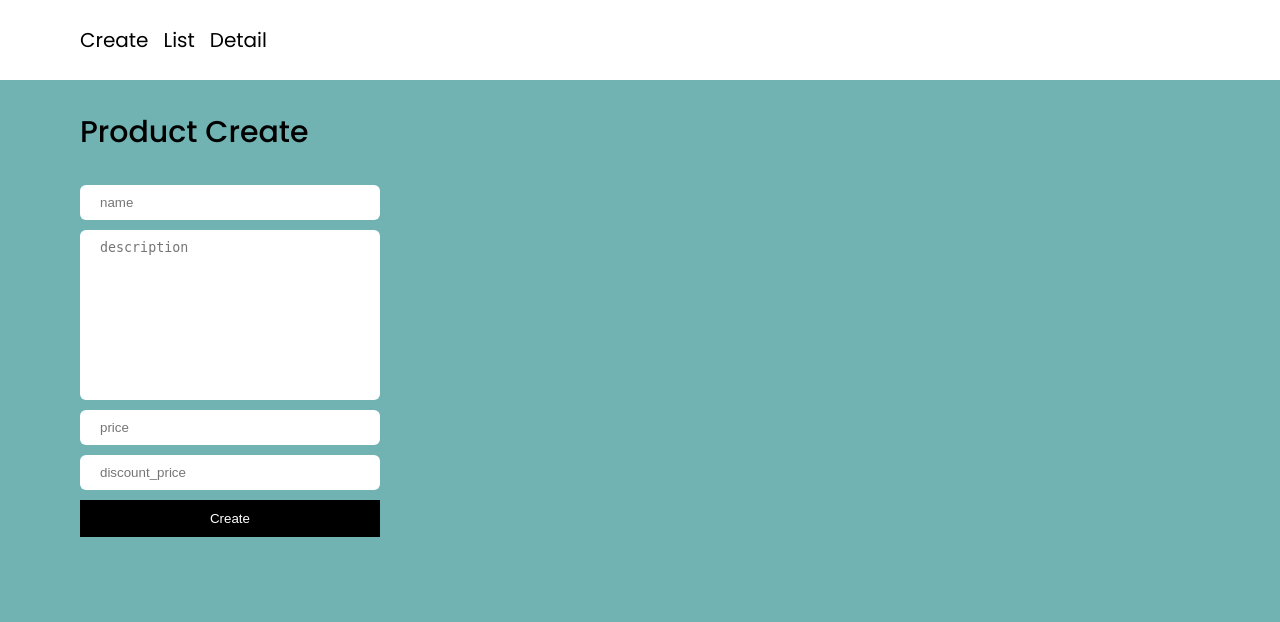
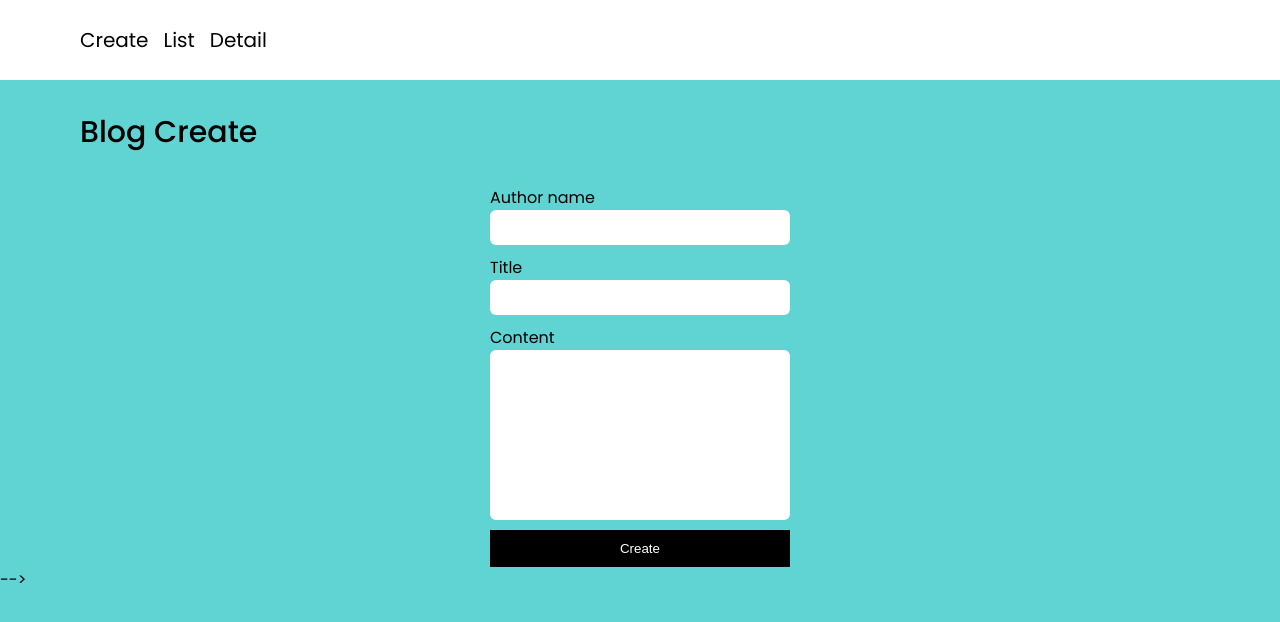
Before and after one commit to Leylahmedova/django-05, a Django app: page /create/ in a window 1280 px wide; the page is wider, and only the part inside the window is pictured. Shown: the top 622 px of that part. Run offline with Django 4.2, Linux system fonts and the light colour scheme.

Commit message:
first commit

```diff
--- a/core/urls.py
+++ b/core/urls.py
@@ -9,5 +9,7 @@ urlpatterns = [
     path("admin/", admin.site.urls),
     path("list/",product_list_view,name='list'),
     path("detail/<int:id>/",product_detail_view,name='detail'),
+    path("update/<int:id>/",product_update_view,name='update'),
+    path("delete/<int:id>/",product_delete_view,name='delete'),
     path('create/',product_create_view,name='create')
 ]
--- a/product/admin.py
+++ b/product/admin.py
@@ -1,4 +1,4 @@
 from django.contrib import admin
-from .models import Product
+from .models import Blog
 # Register your models here.
-admin.site.register(Product)
+admin.site.register(Blog)
--- /dev/null
+++ b/product/forms.py
@@ -0,0 +1,13 @@
+from django import forms
+from .models import Blog
+# class BlogForm(forms.Form):
+#     author_name=forms.CharField()
+#     title=forms.CharField()
+#     content=forms.Textarea()
+
+
+class BlogForm(forms.ModelForm):
+
+    class Meta:
+        model=Blog
+        fields=("author_name","title","content")
--- a/product/models.py
+++ b/product/models.py
@@ -2,14 +2,15 @@ from django.db import models
 
 # Create your models here.
 
-class Product(models.Model):
-    name=models.CharField(max_length=300)
-    description=models.TextField(blank=True,null=True)
-    price=models.FloatField()
-    discount_price=models.FloatField(blank=True,null=True)
+class Blog(models.Model):
+    author_name=models.CharField(max_length=300)
+    title=models.CharField(max_length=300)
+    content=models.TextField(blank=True,null=True)
+    updated_up=models.DateTimeField(auto_now=True,blank=True,null=True)
+    created_up=models.DateTimeField(auto_now_add=True,blank=True,null=True)
 
     def __str__(self):
-        return self.name
+        return self.title
 
 # >>> total_price=Product.objects.annotate(total_price=Coalesce(F("price")-F("discount_price"),0,output_field=FloatField())).values("total_price")
 # >>> total_price
--- a/product/views.py
+++ b/product/views.py
@@ -1,28 +1,76 @@
-from django.shortcuts import render,HttpResponse
-from .models import Product
-from django.db.models import F,FloatField,ExpressionWrapper
-from django.db.models.functions import Coalesce
+from django.shortcuts import render,HttpResponse,redirect,get_object_or_404
+from .models import Blog
+from .forms import BlogForm
+# from django.db.models import F,FloatField,ExpressionWrapper
+# from django.db.models.functions import Coalesce
 # Create your views here.
 
 def product_list_view(request):
-    products=Product.objects.annotate(
-        total_price=Coalesce(F('price')-F('discount_price'),0,output_field=FloatField())
-    )
-    return render(request,'list.html',{'products':products})
+    blogs=Blog.objects.all()
+    return render(request,'list.html',{'blogs':blogs})
 
 def product_detail_view(request,id):
-    products=Product.objects.annotate(
-        total_price=Coalesce(F('price')-F('discount_price'),0,output_field=FloatField())
-    )
+    blogs=Blog.objects.all()
     text={
         "id":id,
-        "products":products
+        "blogs":blogs
 
     }
     return render(request,'detail.html',text)
 
 def product_create_view(request):
+    form=BlogForm()
+
+    if request.method == "POST":
+        form=BlogForm(request.POST)
+
+        if form.is_valid():
+            form.save()
+
+            return redirect("list")
+
+
     text={
-
+        "form":form
     }
     return render(request,"create.html",text)
+
+def product_update_view(request,id):
+
+    blog=get_object_or_404(Blog,id=id)
+    form=BlogForm(instance=blog)
+
+    if request.method == "POST":
+        form=BlogForm(request.POST,instance=blog)
+
+        if form.is_valid():
+            form.save()
+
+            return redirect("list")
+
+
+    text={
+        "form":form
+    }
+    return render(request,"update.html",text)
+
+
+
+def product_delete_view(request,id):
+
+    blog=get_object_or_404(Blog,id=id)
+    form=BlogForm(instance=blog)
+
+    if request.method == "POST":
+        form=BlogForm(request.POST)
+
+        # if form.is_valid():
+        blog.delete()
+
+        return redirect("list")
+
+
+    text={
+        "form":form
+    }
+    return render(request,"delete.html",text)
--- a/static/style.css
+++ b/static/style.css
@@ -6,7 +6,7 @@
     margin: 0;
 }
 body{
-    background-color: rgb(113, 179, 179);
+    background-color: rgb(96, 211, 211);
     font-family: 'Poppins', sans-serif;
 
 }
@@ -34,6 +34,7 @@ form{
     display: flex;
     flex-direction: column;
     width: 300px;
+    margin: 0 auto;
 }
 textarea{
     resize: none;
@@ -66,10 +67,101 @@ h1{
 h2{
     padding-left: 80px;
 }
-div{
-    padding: 0 80px;
-}
+
 a{
     color: #fff;
     font-size: 20px;
 }
+footer{
+    background-color: rgb(16, 15, 15);
+    display: flex;
+    font-size: 10px;
+    padding: 20px 0;
+}
+footer>div:nth-of-type(1){
+    display: flex;
+    justify-content: center;
+    color: #fff;
+}
+footer div div{
+    display: flex;
+    flex-direction: column;
+    align-items: center;
+    justify-content: center;
+
+    text-align: center;
+}
+.div{
+    height: 100vh;
+}
+/* footer
+
+.footer{
+    color: #fff;
+    display: flex !important;
+  }
+.footer__logo img{
+    width: 150px;
+  }
+.footer__contact{
+    text-align: left;
+  }
+.footer__contact h2{
+    font-size: 14px;
+    font-weight: 500;
+    margin-bottom: 8px;
+    display: flex;
+    align-items: center;
+  }
+.footer__contact h1{
+    font-size: 18px;
+    font-weight: 500;
+    margin-bottom: 20px;
+  }
+.footer__contact h1:nth-of-type(2){
+    margin-top: 15px;
+  }
+.footer>div div{
+    display: flex;
+    flex-direction: column;
+  }
+.footer>div div a{
+    display: flex;
+    align-items: center;
+    color: #fff;
+    font-size: 14px;
+    gap: 8px;
+    margin-bottom: 8px;
+  }
+.footer>div div img {
+    width: 20px;
+  }
+.footer>div{
+    display: flex;
+    flex-direction: column;
+  }
+.footer__social h2{
+    margin-bottom: 20px;
+    font-size: 18px;
+    font-weight: 500;
+
+  }
+footer h5{
+    font-size: 14px;
+    color: #fff;
+    display: flex;
+    align-items: center;
+    margin-top: 30px;
+    font-weight: 500;
+  }
+.footer__links h2{
+   font-size: 18px;
+   font-weight: 500;
+   margin-bottom: 20px;
+  }
+.footer__links ul li a{
+    color: #fff;
+    display: inline-block;
+    margin-bottom: 8px;
+    font-size: 14px;
+  }
--- a/templates/base.html
+++ b/templates/base.html
@@ -1,27 +1,11 @@
-{% load static %}
-<!DOCTYPE html>
-<html lang="en">
-<head>
-    <meta charset="UTF-8">
-    <meta http-equiv="X-UA-Compatible" content="IE=edge">
-    <meta name="viewport" content="width=device-width, initial-scale=1.0">
-    <link rel="stylesheet" href="{% static 'style.css' %}">
-    <title>Document</title>
-</head>
-<body>
-    <header>
-        <nav class="navbar">
-            <ul>
-                <li><a href="{% url 'create' %}">Create</a></li>
-                <li><a href="{% url 'list' %}">List</a></li>
-                <li><a href="">Detail</a></li>
-            </ul>
-        </nav>
-    </header>
+
+
+    {% include "header.html" %}
+
     {% block title %}
     {% endblock %}
     {% block body %}
     {% endblock %}
 
-</body>
-</html>
+
+    <!-- {% include "footer.html"%} -->
--- a/templates/create.html
+++ b/templates/create.html
@@ -1,19 +1,32 @@
-<!-- 2) create_view base.html-den inherit alacag. Seyfede sadece baslig olarag "Product Create" ve
-	bir product elave etmek ucun sade form elave edersiz. (adi html formu inputlarla) -->
+{% extends "base.html" %}
 
-{% extends "base.html" %}
 {% block title%}
-    <h1>Product Create</h1>
+
+    <h1>Blog Create</h1>
 {%endblock%}
+
 {% block body %}
-<div>
-<form action="">
-    <input placeholder="name" type="text">
-    <textarea placeholder="description" name="" id="" cols="30" rows="10"></textarea>
-    <input placeholder="price" type="number">
-    <input placeholder="discount_price" type="number" name="" id="">
+
+<!-- <form method="POST">
+    <div>
+    {% csrf_token %}
+
+    <input placeholder="author-name" type="text">
+    <input placeholder="title" type="text">
+    <textarea placeholder="content" name="" id="" cols="30" rows="10"></textarea>
     <button>Create</button>
 </form>
-</div>
+</div> -->
+<!-- {{form.as_p}} -->
+<form method="POST">
+{% csrf_token %}
+{% for field in form%}
+<label>{{field.label}}</label>
+{{field}}
+{%endfor%}
+<button>Create</button>
+</form>
+
+
 
 {% endblock %}
--- /dev/null
+++ b/templates/header.html
@@ -0,0 +1,23 @@
+{% load static %}
+<!DOCTYPE html>
+<html lang="en">
+<head>
+    <meta charset="UTF-8">
+    <meta http-equiv="X-UA-Compatible" content="IE=edge">
+    <meta name="viewport" content="width=device-width, initial-scale=1.0">
+    <link rel="stylesheet" href="{% static 'style.css' %}">
+    <title>Document</title>
+</head>
+<body>
+<header>
+    <nav class="navbar">
+        <ul>
+            <li><a href="{% url 'create' %}">Create</a></li>
+            <li><a href="{% url 'list' %}">List</a></li>
+            <li><a href="">Detail</a></li>
+        </ul>
+    </nav>
+</header>
+
+</body>
+</html>
```
Also changed, not shown: templates/delete.html (added, +16 -0 lines), templates/detail.html (+4 -10 lines), templates/footer.html (added, +48 -0 lines), templates/list.html (+4 -4 lines), templates/update.html (added, +21 -0 lines), db.sqlite3, product/migrations/0002_auto_20230604_2209.py (added).
